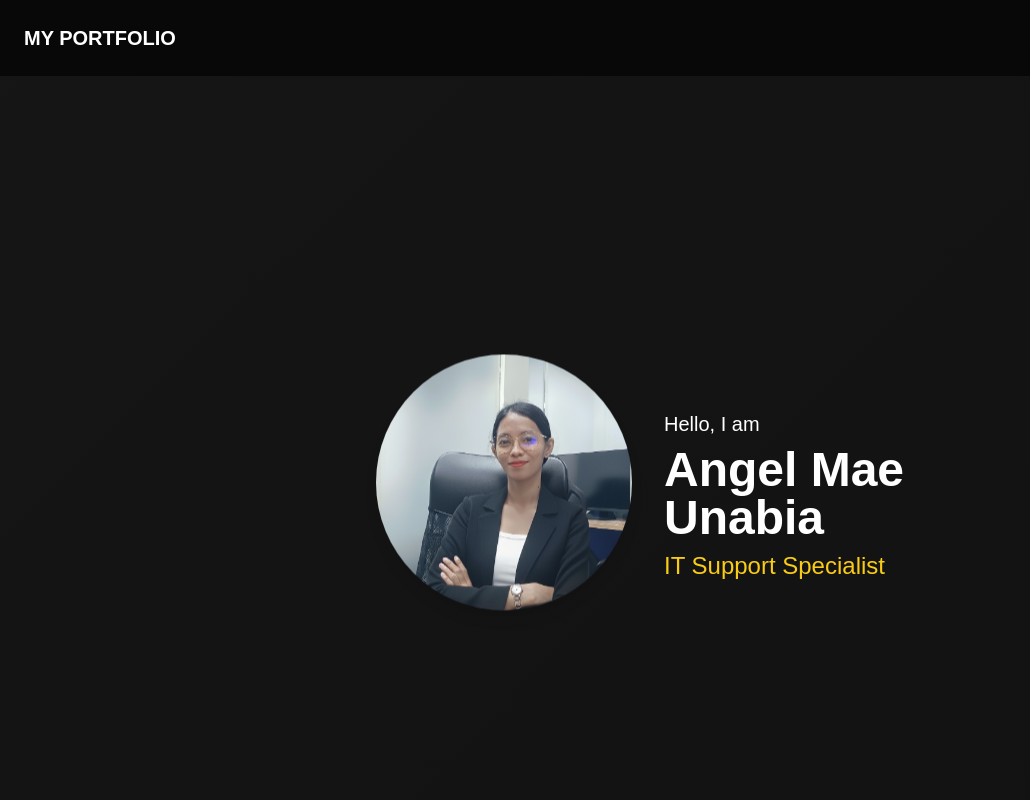
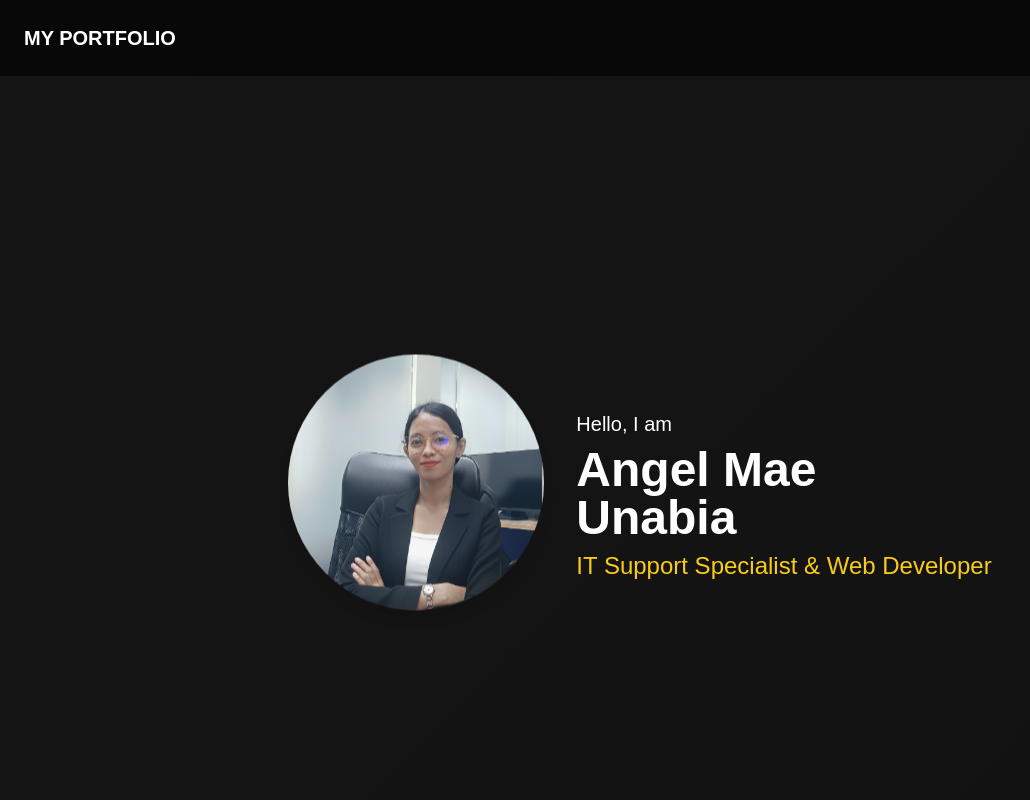
Before and after one commit to angel-0914/MyPortfolio, a plain HTML site: page index.html in a window 1280 px wide. Shown: the top 800 px of the page, without its empty margins (0-1030 px from the left). Drawn offline with nearby package versions, Linux system fonts and the light colour scheme.

Commit message:
Update index.html

```diff
--- a/index.html
+++ b/index.html
@@ -68,7 +68,7 @@
       <div class="text-center md:text-left space-y-2" data-aos="fade-left">
         <p class="text-xl">Hello, I am</p>
         <h1 class="text-5xl font-bold">Angel Mae <br> Unabia</h1>
-        <p class="text-2xl mt-2 text-yellow-400">IT Support Specialist</p>
+        <p class="text-2xl mt-2 text-yellow-400">IT Support Specialist & Web Developer</p>
       </div>
     </section>
 
```
